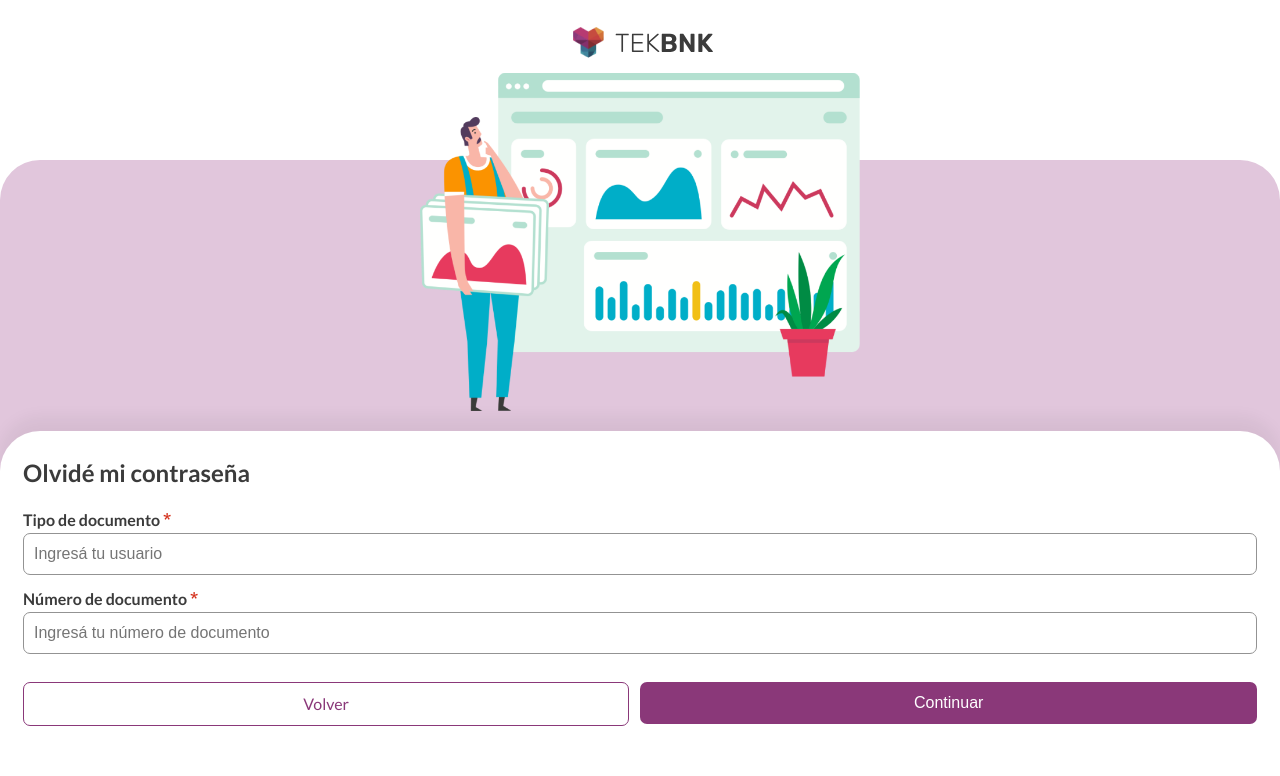
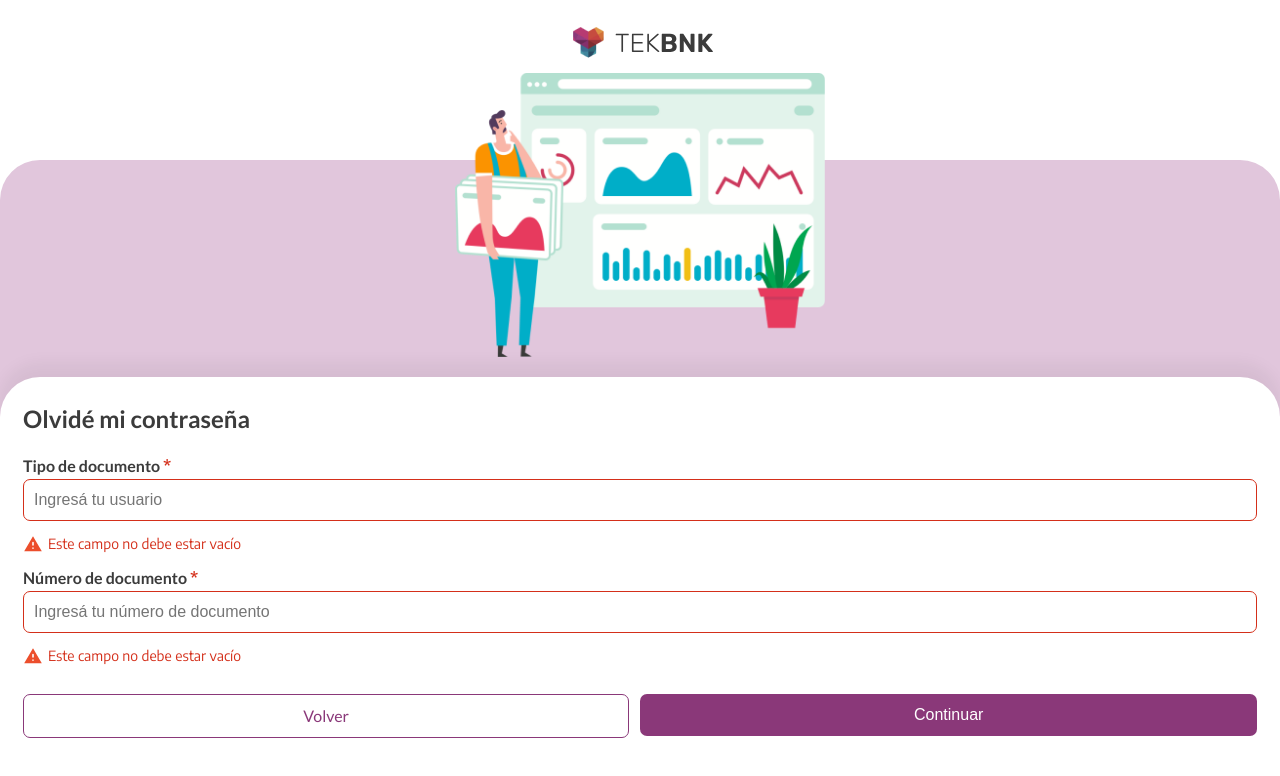
Before and after one commit to merybal/login-app, a React (Create React App) app: page /retrieve-password in a window 1280 px wide. Shown: the top 776 px of the page. Built offline with nearby package versions, Linux system fonts and the light colour scheme.

Commit message:
error message

```diff
--- a/src/components/Common/Input.jsx
+++ b/src/components/Common/Input.jsx
@@ -1,12 +1,14 @@
+import { useState } from "react";
+
 import styles from "components/Common/Input.module.scss";
 
 import { ReactComponent as EyeOpen } from "assets/EyeOpen.svg";
 import { ReactComponent as EyeClosed } from "assets/EyeClosed.svg";
-import { useState } from "react";
+import { ReactComponent as Warning } from "assets/Warning.svg";
 
 const Input = (props) => {
   const [inputType, setInputType] = useState(props.type);
-  const [inputValue, setInputValue] = useState("");
+  // const [inputValue, setInputValue] = useState("");
 
   let eyeIcon = "";
 
@@ -49,7 +51,7 @@ const Input = (props) => {
         <input
           id={props.id}
           //   className={`${!isNameValid && styles.invalid}`}
-          className={styles.input}
+          className={`${styles.input} ${styles["error-input"]}`}
           type={inputType}
           placeholder={props.placeholder}
           //   value={enteredName}
@@ -57,6 +59,10 @@ const Input = (props) => {
         />
         {props.type === "password" && eyeIcon}
       </div>
+      <div className={styles["error-message"]}>
+        <Warning alt="warning sign icon" />
+        <strong>Este campo no debe estar vacío</strong>
+      </div>
     </div>
   );
 };
--- a/src/components/Common/Input.module.scss
+++ b/src/components/Common/Input.module.scss
@@ -22,6 +22,7 @@
   .field-container {
     width: 100%;
     position: relative;
+
     input {
       height: $size-input;
       padding: 10px 12px 10px 10px;
@@ -44,6 +45,10 @@
       }
     }
 
+    .error-input {
+      border: 1px solid $error-red;
+    }
+
     .eye {
       position: absolute;
       top: 29%;
@@ -54,4 +59,25 @@
       }
     }
   }
+
+  .error-message {
+    display: flex;
+    align-items: center;
+    gap: 5px;
+    margin-top: 8px;
+
+    svg {
+      height: 20px;
+      width: 20px;
+    }
+
+    strong {
+      font-family: $error-font;
+      font-style: normal;
+      font-weight: 400;
+      font-size: $size-warning;
+      line-height: $size-md;
+      color: $error-red;
+    }
+  }
 }
--- a/src/components/LoginForm/LoginForm.jsx
+++ b/src/components/LoginForm/LoginForm.jsx
@@ -13,7 +13,7 @@ const LoginForm = () => {
       <form className={styles["login-container"]}>
         <h1>Iniciá sesión</h1>
         {/* <div className={styles.warning}>
-          <Warning className={styles["warning-icon"]} alt="warning sign icon" />
+          <Warning alt="warning sign icon" />
           <p>El nombre de usuario o la contraseña son incorrectos</p>
         </div> */}
         <div className={styles["form"]}>
--- a/src/components/LoginForm/LoginForm.module.scss
+++ b/src/components/LoginForm/LoginForm.module.scss
@@ -31,7 +31,7 @@
         font-style: normal;
         font-weight: 400;
         font-size: $size-warning;
-        line-height: 21px;
+        line-height: $size-md;
         color: #3c3c3b;
       }
       margin-bottom: 28px;
--- a/src/components/RetrievePasswordForm/RetrievePasswordForm.module.scss
+++ b/src/components/RetrievePasswordForm/RetrievePasswordForm.module.scss
@@ -25,6 +25,7 @@
     display: flex;
     width: 100%;
     gap: 11px;
+
     a {
       display: flex;
       align-items: center;
@@ -39,6 +40,7 @@
       font-size: 16px;
       text-decoration-line: none;
       color: $button-default;
+
       &:visited {
         color: $button-default;
       }
```
